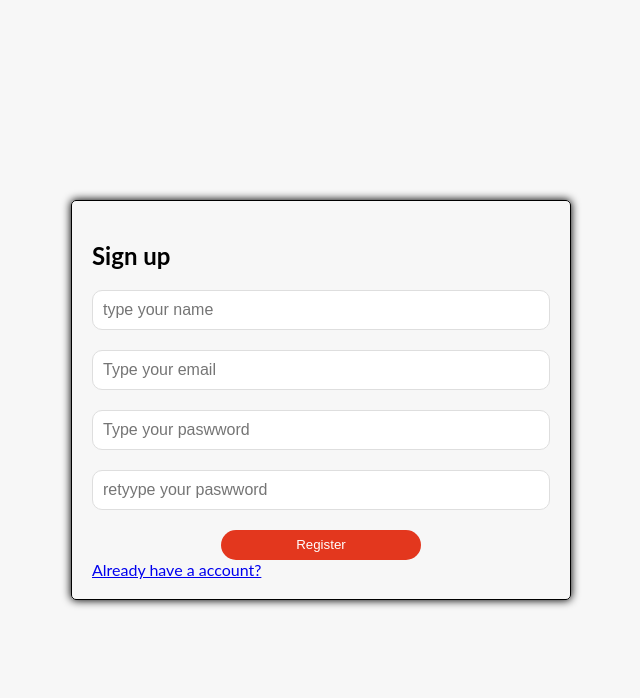
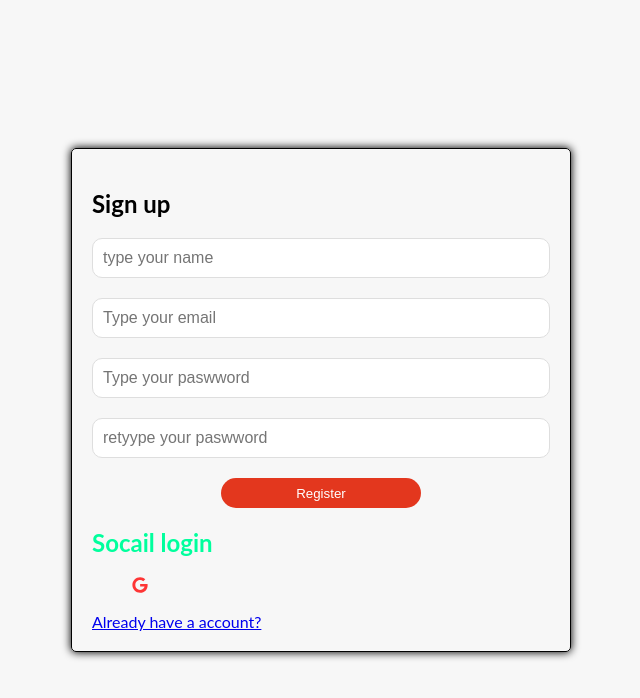
Before and after one commit to tanvirHossain10100/loadinData, a React (Vite) app: page /register in a window 1280 px wide. Shown: the top 698 px of the page, without its empty margins (319-959 px from the left). Built offline with nearby package versions, Linux system fonts and the light colour scheme; no server answers.

Commit message:
add google login btn

```diff
--- a/package.json
+++ b/package.json
@@ -14,6 +14,7 @@
     "react": "^18.2.0",
     "react-dom": "^18.2.0",
     "react-firebase-hooks": "^5.1.1",
+    "react-icons": "^4.12.0",
     "react-router-dom": "^6.21.0",
     "react-toastify": "^9.1.3"
   },
--- a/src/App.css
+++ b/src/App.css
@@ -4,8 +4,11 @@
 
 * {
   box-sizing: border-box;
+  list-style: none;
 }
-
+li {
+  cursor: pointer;
+}
 body {
   background-color: #f7f7f7;
   justify-content: center;
--- /dev/null
+++ b/src/components/socailLogInBtn/GoogleBtn.css
@@ -0,0 +1,3 @@
+.googleBtn {
+  color: rgba(255, 0, 0, 0.788);
+}
--- /dev/null
+++ b/src/components/socailLogInBtn/GoogleLogin.jsx
@@ -0,0 +1,21 @@
+import { FaGoogle } from "react-icons/fa";
+import "./GoogleBtn.css";
+import { useSignInWithGoogle } from "react-firebase-hooks/auth";
+import { auth } from "../../firebase/firebase.config";
+export const GoogleLogin = () => {
+  const [signInWithGoogle, user, loading, error] = useSignInWithGoogle(auth);
+  const handleGoogleLogin = () => {
+    signInWithGoogle();
+  };
+  console.log(error);
+
+  return (
+    <>
+      <ul>
+        <li className="googleBtn" onClick={handleGoogleLogin}>
+          <FaGoogle />
+        </li>
+      </ul>
+    </>
+  );
+};
--- a/src/pages/RegistrationPage/Registration.css
+++ b/src/pages/RegistrationPage/Registration.css
@@ -34,3 +34,9 @@
     background-color: #c0776d;
   }
 }
+.socialLoginBtnContainer {
+  margin: 10px 0;
+}
+.socialLoginBtnContainer h2 {
+  color: rgb(0, 255, 157);
+}
--- a/src/pages/RegistrationPage/Registration.jsx
+++ b/src/pages/RegistrationPage/Registration.jsx
@@ -10,6 +10,7 @@ import { auth } from "../../firebase/firebase.config";
 import "react-toastify/dist/ReactToastify.css";
 import { toast } from "react-toastify";
 import "./Registration.css";
+import { GoogleLogin } from "../../components/socailLogInBtn/GoogleLogin";
 
 export const Registration = () => {
   const [userSucces, loadingSucces, errorSuccs] = useAuthState(auth);
@@ -131,13 +132,17 @@ export const Registration = () => {
             />
 
             <button type="submit">Register</button>
+            <div className="socialLoginBtnContainer">
+              <h2>Socail login</h2>
+
+              <div className="socialLogin">
+                <GoogleLogin></GoogleLogin>
+              </div>
+            </div>
             <Link to="/login">Already have a account?</Link>
           </form>
-          {/* <ToastContainer></ToastContainer> */}
         </div>
       </div>
-      {/* <button onClick={handleClick}>Go back</button> */}
-      {/* <button onClick={handleGohome}>Home</button> */}
     </>
   );
 };
```
Also changed, not shown: 1 other file (tests, documents, lock files or other folders).
